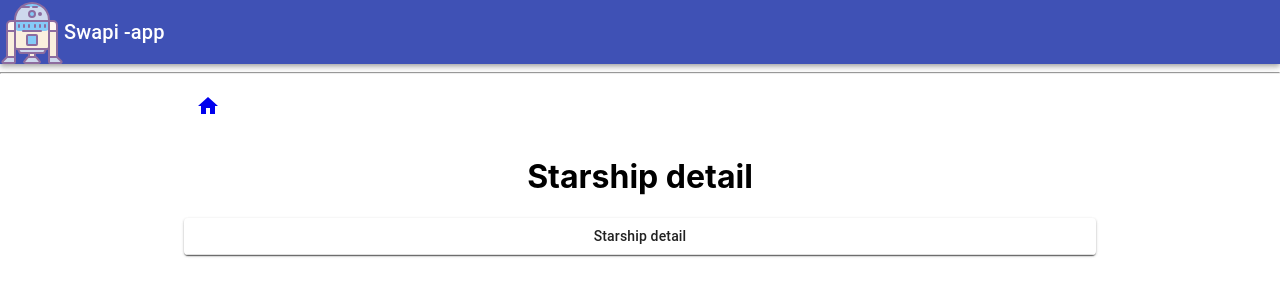
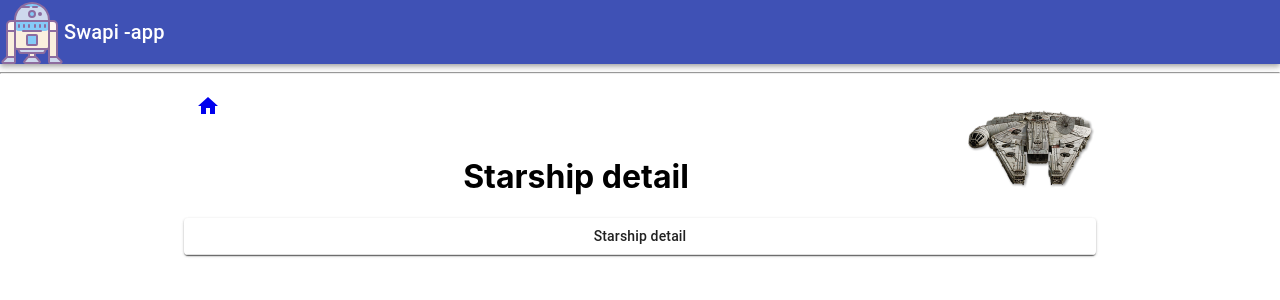
Before and after one commit to evifere/swapi-gui, a React (Create React App) app in the folder swapi-reactapp/: page /starships/1 in a window 1280 px wide. Shown: the top 300 px of the page. Built offline with nearby package versions, Linux system fonts and the light colour scheme.

Commit message:
add starship detail icon

```diff
--- a/swapi-reactapp/src/pages/StarshipDetail.js
+++ b/swapi-reactapp/src/pages/StarshipDetail.js
@@ -20,11 +20,12 @@ class StarshipDetail extends React.Component {
         const name = this.props.match.params.name;
 
         const dataQuery = '{starship( name:"' + name + '") {name model manufacturer cost_in_credits length max_atmosphering_speed crew cargo_capacity consumables hyperdrive_rating MGLT starship_class films {title episode_id} pilots{name}}}'
+        const titleImg = (<img style={{ float: "right" }} src="/assets/starship-128.png" alt="logo" />)
 
         return (
             <div>
 
-                <Datadetail title="Starship detail" dataKey="starship" dataQuery={dataQuery} headers={headers} />
+                <Datadetail titleImg={titleImg} title="Starship detail" dataKey="starship" dataQuery={dataQuery} headers={headers} />
 
             </div>
         );
```
